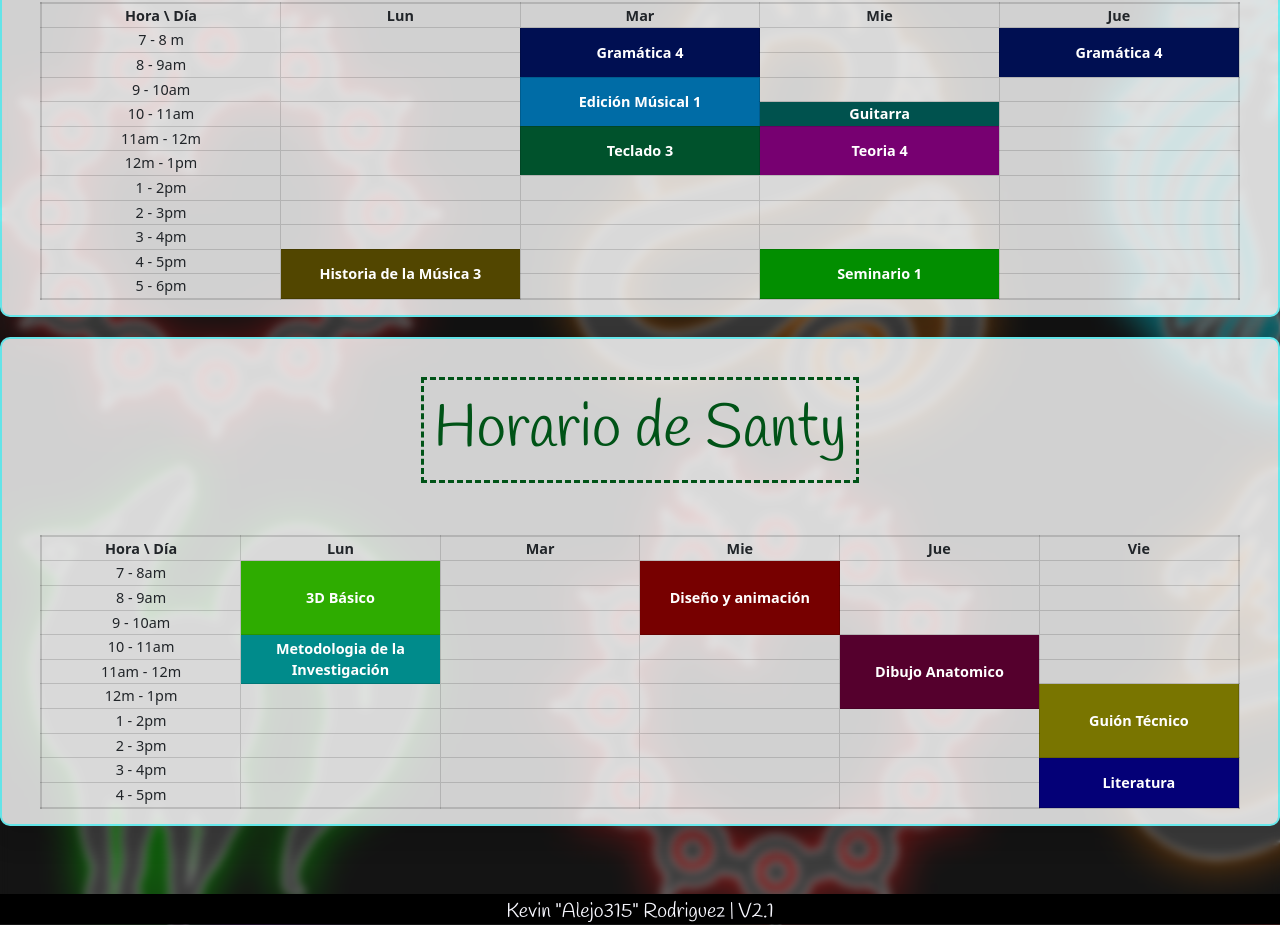
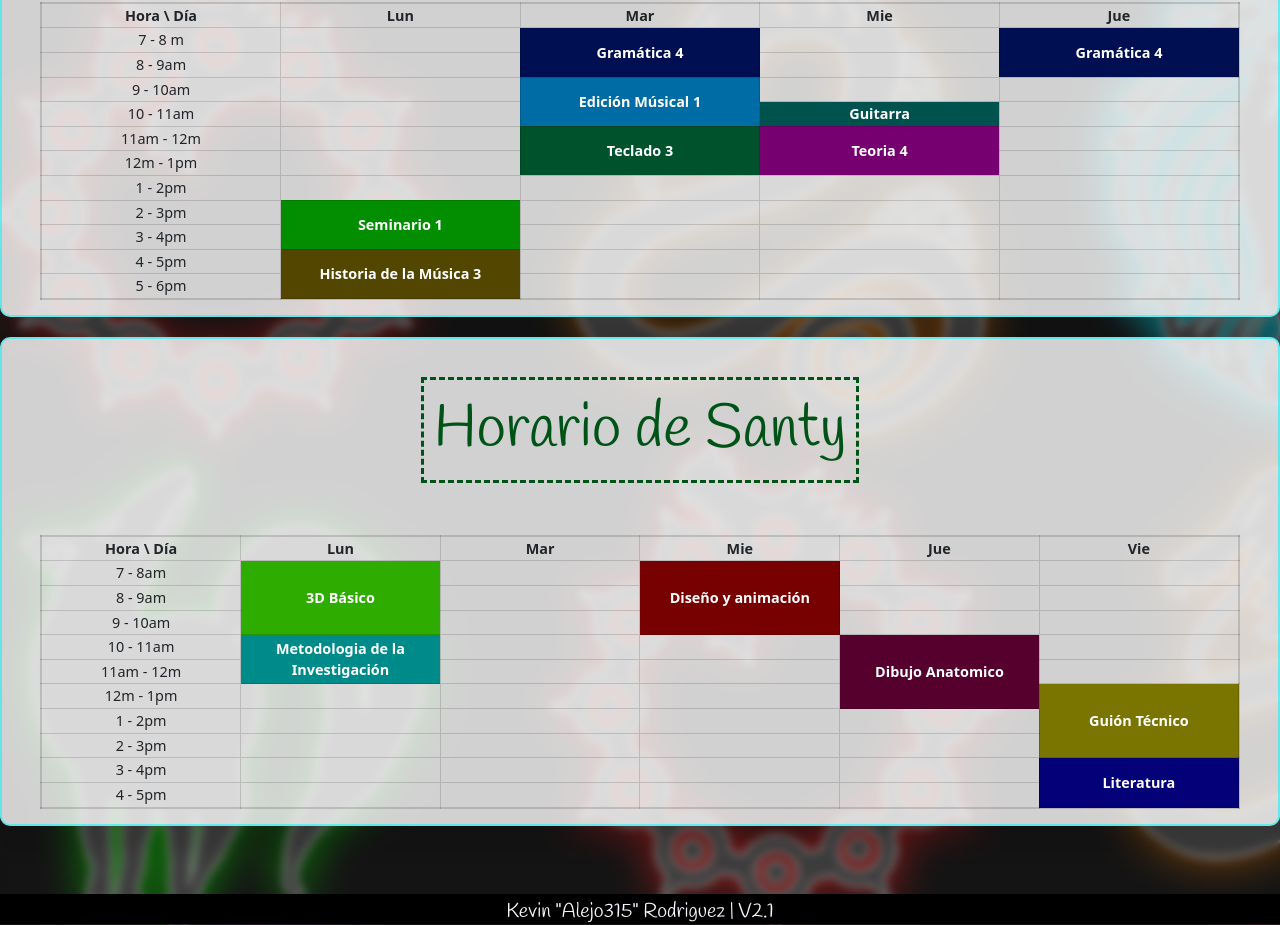
Before and after one commit to karg315/Horarios-Kartel-2023-1, a plain HTML site: page index.html in a window 1280 px wide. Shown: the part 1993-2918 px from the top of the page. Drawn offline with nearby package versions, Linux system fonts and the light colour scheme.

Commit message:
v2.11
otro cambio de stanli

```diff
--- a/index.html
+++ b/index.html
@@ -410,14 +410,14 @@
             </tr>
             <tr>
                 <td>2 - 3pm</td>
-                <td></td>
+                <td class="seminario materia" rowspan="2">Seminario 1</td>
                 <td></td>
                 <td></td>
                 <td></td>
             </tr>
             <tr>
                 <td>3 - 4pm</td>
-                <td></td>
+                <!-- seminario -->
                 <td></td>
                 <td></td>
                 <td></td>
@@ -426,7 +426,7 @@
                 <td>4 - 5pm</td>
                 <td class="historia-musica materia" rowspan="2">Historia de la Música 3</td>
                 <td></td>
-                <td class="seminario materia" rowspan="2">Seminario 1</td>
+                <td></td>
                 <td></td>
             </tr>
             <tr>
```
